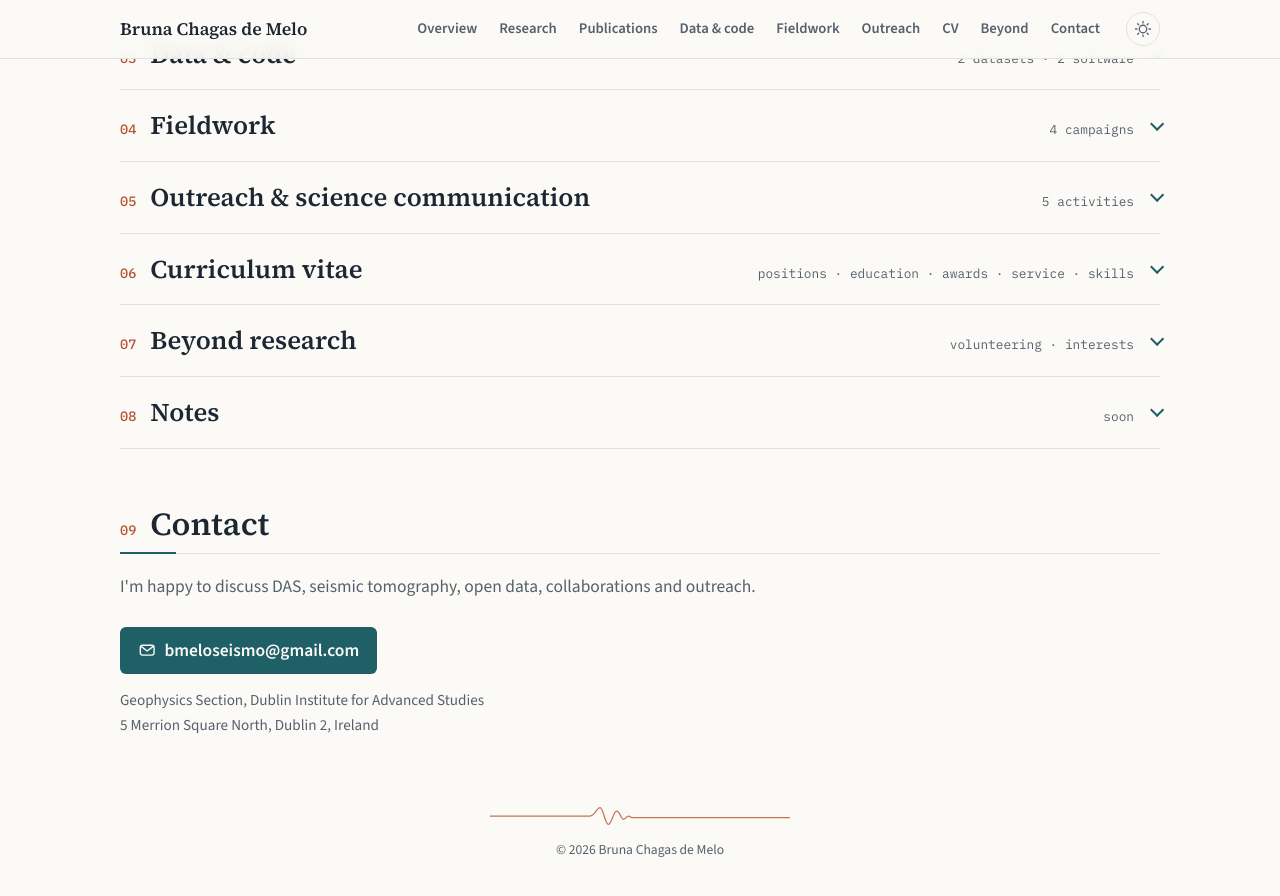
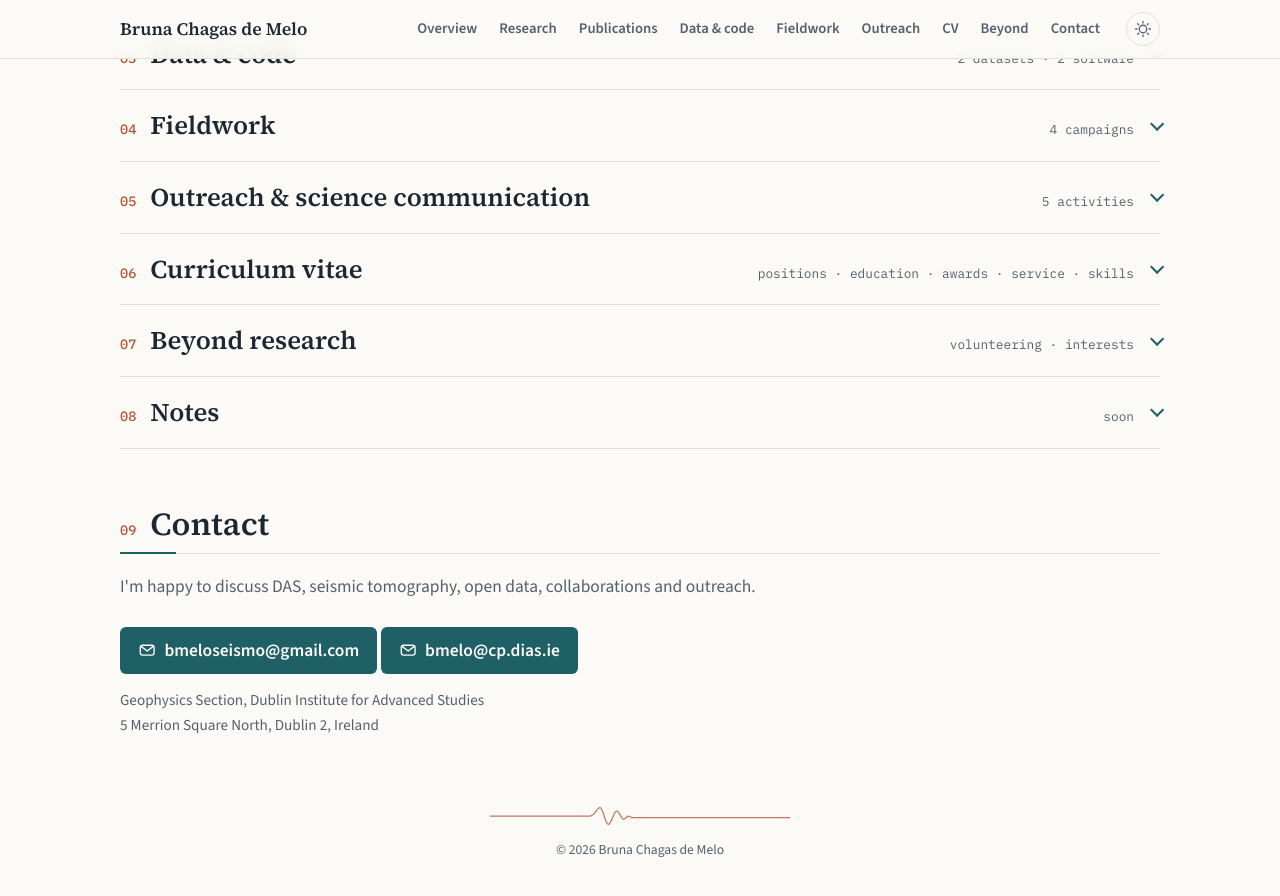
Before and after one commit to bru-melo/bru-melo.github.io, a Jekyll site: the page built from index.html, in a window 1280 px wide and 900 px high, scrolled down 1401 px. Shown: the top 896 px of the window. Built offline with Jekyll 4.4.1, drawn with Linux system fonts in a browser that asks for light colours.

Commit message:
Add institutional email to Contact
Co-Authored-By: Claude Opus 5.5 <noreply@anthropic.com>
Claude-Session: https://claude.ai/code/session_014FtQHgxw4ibNDf4a6SajUn

```diff
--- a/_config.yml
+++ b/_config.yml
@@ -15,6 +15,7 @@ description: >-
   Acoustic Sensing (DAS) on urban telecom fibre, publications, datasets and code.
 
 email: bmeloseismo@gmail.com
+email_work: bmelo@cp.dias.ie   # institutional, shown in Contact
 # Square photo (replace the file to change it)
 photo: /assets/img/photo.jpg
 # Add your CV at assets/cv/cv.pdf, then uncomment:
--- a/index.html
+++ b/index.html
@@ -309,6 +309,6 @@ layout: default
 <section id="contact" class="section wrap contact">
   <h2 class="sec-title"><span class="num">09</span>Contact</h2>
   <p class="sec-lede">I'm happy to discuss DAS, seismic tomography, open data, collaborations and outreach.</p>
-  <p><a class="btn" href="mailto:{{ site.email }}">{% include icon.html name="email" %} {{ site.email }}</a></p>
+  <p><a class="btn" href="mailto:{{ site.email }}">{% include icon.html name="email" %} {{ site.email }}</a>{% if site.email_work %} <a class="btn" href="mailto:{{ site.email_work }}">{% include icon.html name="email" %} {{ site.email_work }}</a>{% endif %}</p>
   <p class="address">Geophysics Section, Dublin Institute for Advanced Studies<br>5 Merrion Square North, Dublin 2, Ireland</p>
 </section>
```
